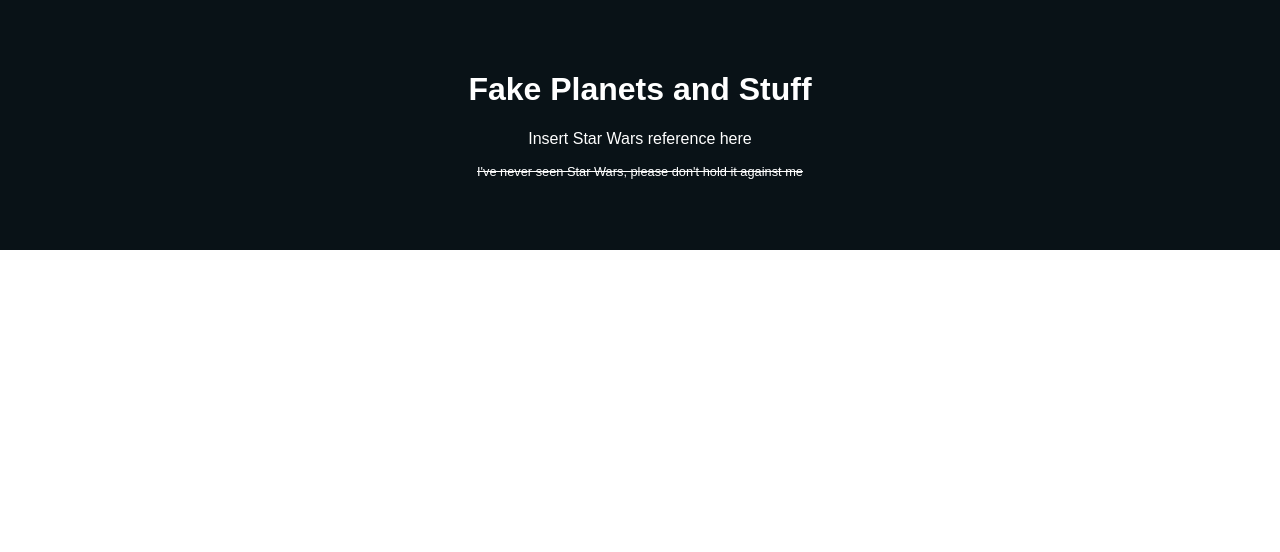
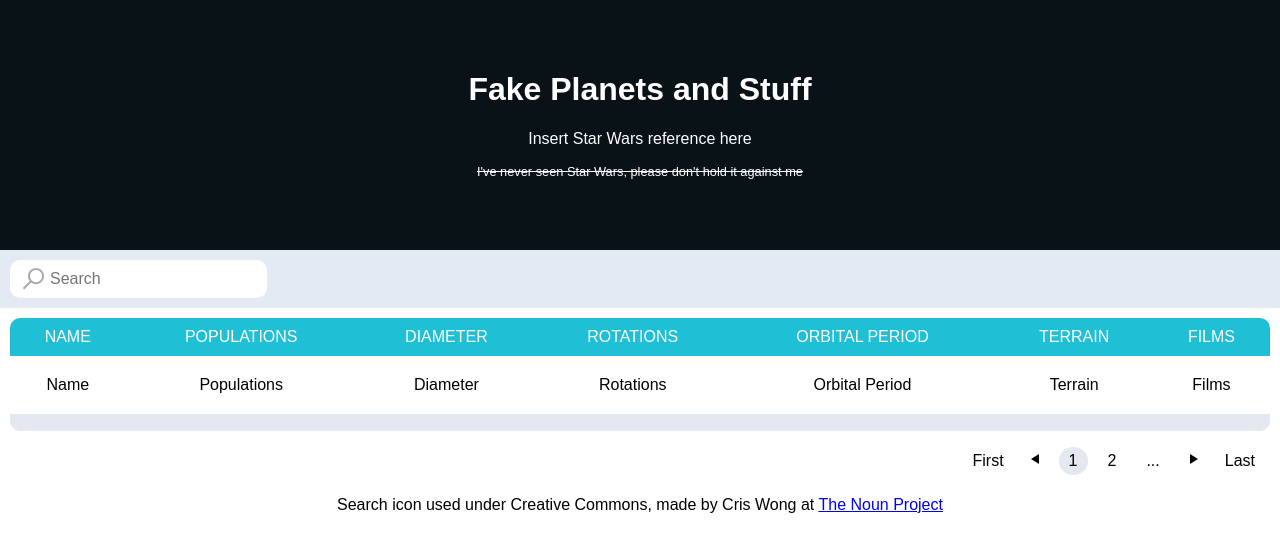
Before and after one commit to kerelist/fetch-me-some-fake-planets, a React (Create React App) app: page / in a window 1280 px wide. Shown: the top 552 px of the page. Built offline with nearby package versions, Linux system fonts and the light colour scheme.

Commit message:
Set up components, structure, and styles

```diff
--- a/src/App.css
+++ b/src/App.css
@@ -1,5 +1,16 @@
 .App {
   text-align: center;
+}
+
+.sr-only {
+  position: absolute;
+  width: 1px;
+  height: 1px;
+  padding: 0;
+  margin: -1px;
+  overflow: hidden;
+  clip: rect(0, 0, 0, 0);
+  border: 0;
 }
 
 .header {
--- a/src/App.js
+++ b/src/App.js
@@ -1,7 +1,53 @@
 import React, { Component } from 'react';
 import './App.css';
+import Search from './components/Search';
+import Table from './components/Table';
+import Pagination from './components/Pagination';
 
 class App extends Component {
+
+  constructor(props) {
+    super(props);
+
+    this.state = {
+    }
+  };
+
+  //from http://adrianroselli.com/2017/11/a-responsive-accessible-table.html
+  ResponsiveCellHeaders(elmID) {
+    try {
+      var THarray = [];
+      var table = document.getElementById(elmID);
+      var ths = table.getElementsByTagName("th");
+      for (var i = 0; i < ths.length; i++) {
+        var headingText = ths[i].innerHTML;
+        THarray.push(headingText);
+      }
+      var styleElm = document.createElement("style"),
+        styleSheet;
+      document.head.appendChild(styleElm);
+      styleSheet = styleElm.sheet;
+      for (var i = 0; i < THarray.length; i++) {
+        styleSheet.insertRule(
+          "#" +
+            elmID +
+            " td:nth-child(" +
+            (i + 1) +
+            ')::before {content:"' +
+            THarray[i] +
+            ': ";}',
+          styleSheet.cssRules.length
+        );
+      }
+    } catch (e) {
+      console.log("ResponsiveCellHeaders(): " + e);
+    }
+  }
+
+  componentDidMount() {
+    this.ResponsiveCellHeaders("Planets");
+  }
+
   render() {
     return (
       <div className="App">
@@ -10,6 +56,13 @@ class App extends Component {
           <p>Insert Star Wars reference here</p>
           <p className="small strike">I've never seen Star Wars, please don't hold it against me</p>
         </header>
+        <Search />
+        <h2 className="sr-only">Planets of Star Wars</h2>
+        <Table />
+        <Pagination />
+        <footer>
+          <p>Search icon used under Creative Commons, made by Cris Wong at <a href="https://thenounproject.com/search/?q=search&i=1783934" target="_blank" rel="noopener noreferrer">The Noun Project</a></p>
+        </footer>
       </div>
     );
   }
--- /dev/null
+++ b/src/components/Pagination.css
@@ -0,0 +1,66 @@
+.Pagination {
+  width: calc(100% - 20px);
+  text-align: right;
+  margin: 10px;
+}
+
+.Pagination button,
+.Pagination span {
+  background-color: transparent;
+  border: 0;
+  font-size: 1em;
+  padding: 5px 10px;
+  margin: 5px;
+}
+
+.number,
+.arrow {
+  position: relative;
+  border-radius: 100%;
+  transition: background-color 0.3s ease;
+}
+
+.number.active,
+.number:hover,
+.number:focus,
+.arrow:hover,
+.arrow:focus{
+  background-color: #E4E8F1;
+  color: #000000;
+}
+
+.first:hover,
+.last:hover,
+.first:focus,
+.last:focus {
+  text-decoration: underline;
+}
+
+.arrow {
+  height: 25px;
+  width: 25px;
+}
+
+.next:before {
+  content: "";
+  position: absolute;
+  top: calc(50% - 5px);
+  left: calc(50% - 2.5px);
+  width: 0;
+  height: 0;
+  border-style: solid;
+  border-width: 5px 0 5px 8.7px;
+  border-color: transparent transparent transparent #000000;
+}
+
+.previous:before {
+  content: "";
+  position: absolute;
+  top: calc(50% - 5px);
+  right: calc(50% - 2.5px);
+  width: 0;
+  height: 0;
+  border-style: solid;
+  border-width: 5px 8.7px 5px 0;
+  border-color: transparent #000000 transparent transparent;
+}
--- /dev/null
+++ b/src/components/Pagination.js
@@ -0,0 +1,20 @@
+import React, { Component } from 'react';
+import './Pagination.css';
+
+class Pagination extends Component {
+  render() {
+    return (
+      <div className="Pagination">
+        <button className="first">First</button>
+        <button className="previous arrow"><span className="sr-only">Previous</span></button>
+        <button className="number active" disabled>1</button>
+        <button className="number">2</button>
+        <span>...</span>
+        <button className="next arrow"><span className="sr-only">Next</span></button>
+        <button className="last">Last</button>
+      </div>
+    );
+  }
+}
+
+export default Pagination;
--- /dev/null
+++ b/src/components/Search.css
@@ -0,0 +1,28 @@
+.sr-only {
+  position: absolute;
+  width: 1px;
+  height: 1px;
+  padding: 0;
+  margin: -1px;
+  overflow: hidden;
+  clip: rect(0, 0, 0, 0);
+  border: 0;
+}
+
+.search {
+  background-color: #E3EAF4;
+  padding: 10px;
+  text-align: left;
+}
+
+.search-input {
+  background-color: #ffffff;
+  background-image: url('../mag-grey.svg');
+  background-repeat: no-repeat;
+  background-position: 10px 5px;
+  background-size: auto 90%;
+  border: 0;
+  border-radius: 10px;
+  font-size: 1rem;
+  padding: 10px 10px 10px 40px;
+}
--- a/src/components/Search.js
+++ b/src/components/Search.js
@@ -1,2 +1,15 @@
 import React, { Component } from 'react';
 import './Search.css';
+
+class Search extends Component {
+  render() {
+    return (
+      <form className="search" role="search">
+        <label htmlFor="search-input" className="sr-only">Search:</label>
+        <input type="text" id="search-input" placeholder="Search" className="search-input"/>
+      </form>
+    );
+  }
+}
+
+export default Search;
--- /dev/null
+++ b/src/components/Table.css
@@ -0,0 +1,91 @@
+.table {
+  border-radius: 10px;
+  padding-bottom: 10px;
+  margin: 10px;
+  border-collapse: collapse;
+  overflow: hidden;
+  width: calc(100% - 20px);
+}
+
+.table th {
+  border: 0;
+  background-color: #1FBFD6;
+}
+
+.table th {
+  color: #ffffff;
+  text-transform: uppercase;
+  font-weight: normal;
+  padding: 10px;
+}
+
+.table tr:last-child td {
+  background-color: #E4E8F1;
+  height: 15px;
+}
+
+
+/* from http://adrianroselli.com/2017/11/a-responsive-accessible-table.html */
+td::before {
+  display: none;
+}
+
+@media screen and (max-width: 750px), print and (max-width: 5in) {
+  table,
+  tr,
+  td {
+    display: block;
+  }
+  tr {
+    padding: 0.7em 2vw;
+  }
+  th,
+  tr:first-of-type {
+    display: none;
+  }
+  td::before {
+    display: inline;
+    font-weight: bold;
+  }
+  td {
+    display: grid;
+    grid-template-columns: 4em auto;
+    grid-gap: 1em 0.5em;
+  }
+  caption {
+    font-style: normal;
+    background-color: rgba(0, 0, 0, 0.35);
+    color: #fff;
+    font-weight: bold;
+  }
+
+  tr:nth-child(even) {
+    background-color: #E4E8F1;
+  }
+  /* td:nth-of-type(3) {
+    text-align: left;
+  }
+  td:nth-of-type(4), td:nth-of-type(5) {
+    text-align: left;
+    width: 12em;
+  }
+  td:nth-of-type(4)::before, td:nth-of-type(5)::before {
+    text-align: left;
+  }
+  td:nth-of-type(2)::before {
+    font-style: normal;
+  } */
+  /* end 3rd-party code*/
+
+  tr:last-of-type {
+    display: none;
+  }
+
+  td::before, td {
+    text-align: left;
+  }
+
+  td {
+    grid-gap: 1em 2.5em;
+  }
+}
--- /dev/null
+++ b/src/components/Table.js
@@ -0,0 +1,35 @@
+import React, { Component } from 'react';
+import './Table.css';
+import TableCells from './TableCells';
+
+class Table extends Component {
+  render() {
+    return (
+      <table id="Planets" className="table">
+        <tbody>
+          <tr>
+            <th>Name</th>
+            <th>Populations</th>
+            <th>Diameter</th>
+            <th>Rotations</th>
+            <th>Orbital Period</th>
+            <th>Terrain</th>
+            <th>Films</th>
+          </tr>
+          <TableCells />
+          <tr>
+            <td></td>
+            <td></td>
+            <td></td>
+            <td></td>
+            <td></td>
+            <td></td>
+            <td></td>
+          </tr>
+        </tbody>
+      </table>
+    );
+  }
+}
+
+export default Table;
--- /dev/null
+++ b/src/components/TableCells.css
@@ -0,0 +1,9 @@
+.table-row td {
+  padding: 20px 10px;
+}
+
+@media screen and (max-width: 750px), print and (max-width: 5in) {
+  .table-row td {
+    padding: 10px;
+  }
+}
--- /dev/null
+++ b/src/components/TableCells.js
@@ -0,0 +1,20 @@
+import React, { Component } from 'react';
+import './TableCells.css';
+
+class TableCells extends Component {
+  render() {
+    return (
+      <tr className="table-row">
+        <td>Name</td>
+        <td>Populations</td>
+        <td>Diameter</td>
+        <td>Rotations</td>
+        <td>Orbital Period</td>
+        <td>Terrain</td>
+        <td>Films</td>
+      </tr>
+    );
+  }
+}
+
+export default TableCells;
```
Also changed, not shown: src/mag-grey.svg (added), 1 other file (tests, documents, lock files or other folders).
